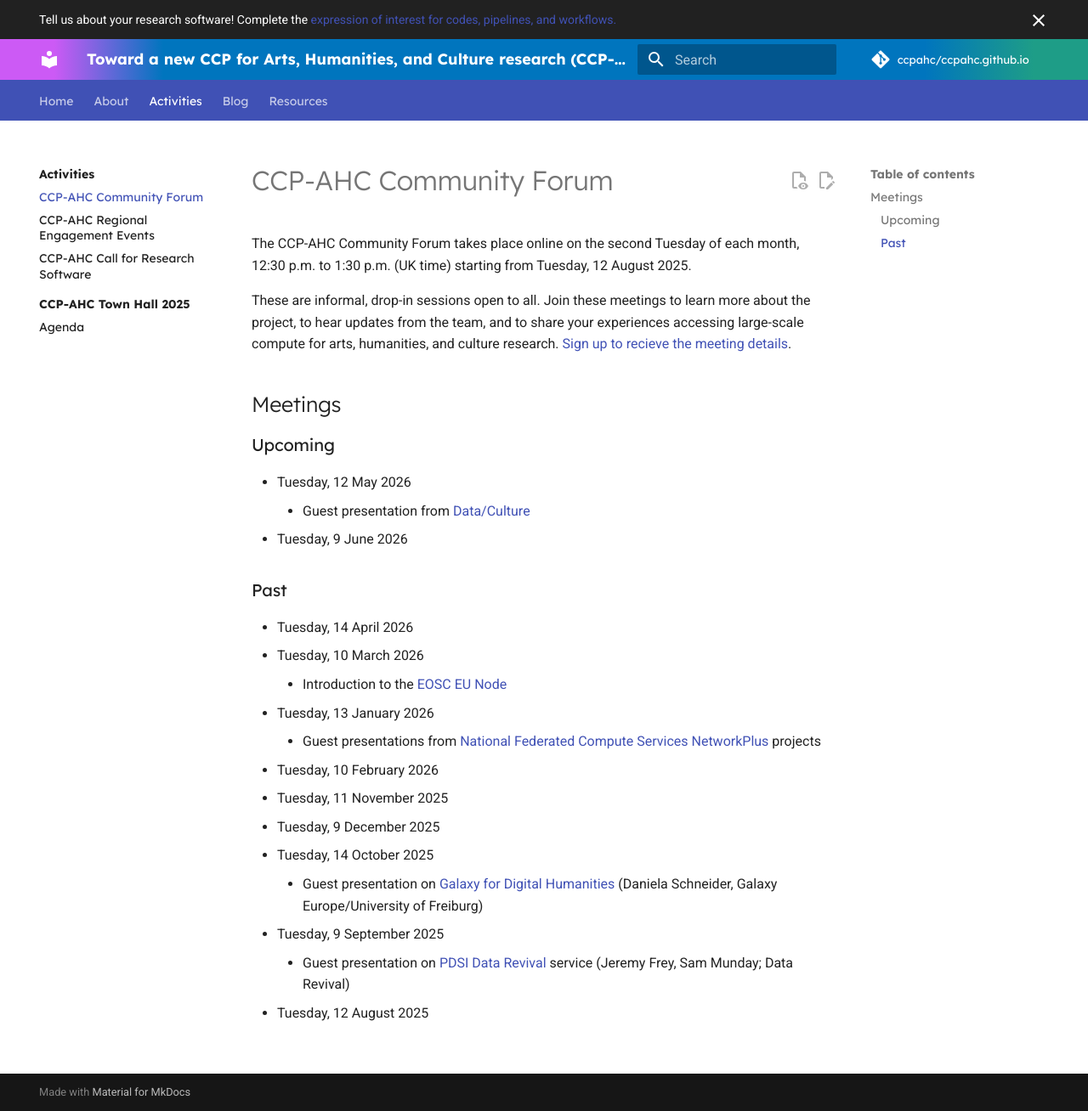
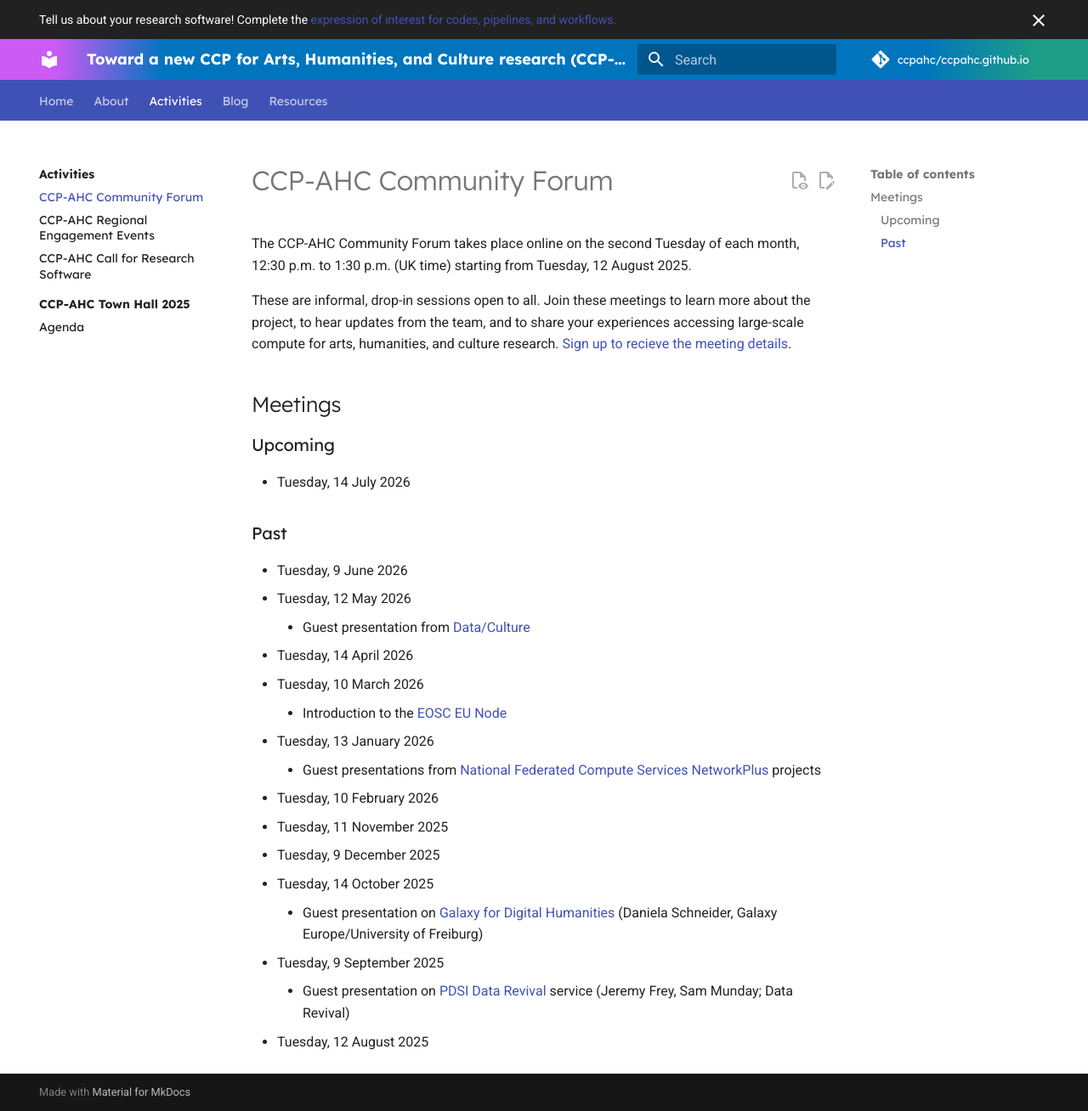
Before and after one commit to ccpahc/ccpahc.github.io, an MkDocs documentation site: the page built from docs/activities/community-forum.md, in a window 1280 px wide and 1308 px high. Shown: the whole window at 85% size. Built offline with MkDocs 1.6.1 and Material for MkDocs 9.7.7, drawn with Linux system fonts in a browser that asks for light colours; comment, search, counter and statistics services are not loaded.

Commit message:
Update community-forum.md

```diff
--- a/docs/activities/community-forum.md
+++ b/docs/activities/community-forum.md
@@ -6,12 +6,13 @@ These are informal, drop-in sessions open to all. Join these meetings to learn m
 
 ### Upcoming
 
-- Tuesday, 12 May 2026
-    - Guest presentation from [Data/Culture](https://gtr.ukri.org/projects?ref=AH%2FU000019%2F1)
-- Tuesday, 9 June 2026
+- Tuesday, 14 July 2026
 
 ### Past
 
+- Tuesday, 9 June 2026
+- Tuesday, 12 May 2026
+    - Guest presentation from [Data/Culture](https://gtr.ukri.org/projects?ref=AH%2FU000019%2F1)
 - Tuesday, 14 April 2026
 - Tuesday, 10 March 2026
     - Introduction to the [EOSC EU Node](https://open-science-cloud.ec.europa.eu/services/interactive-notebooks)
```
